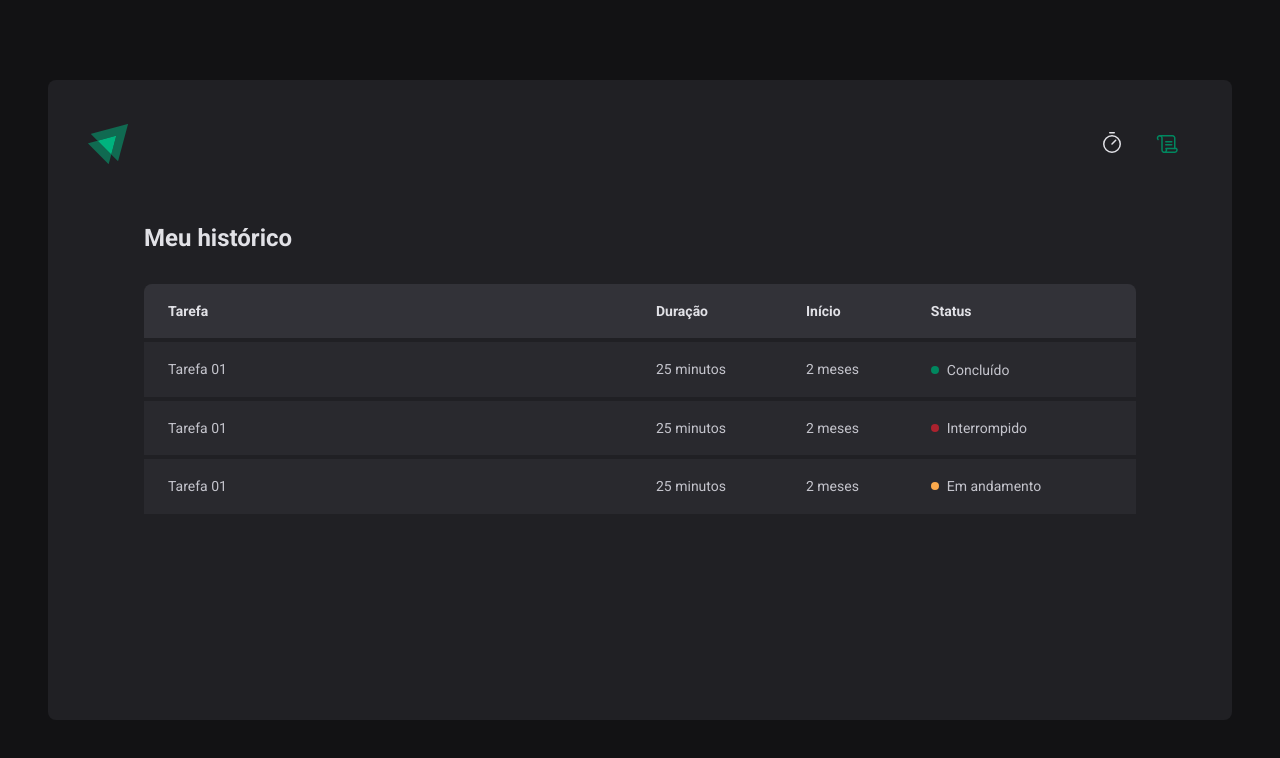
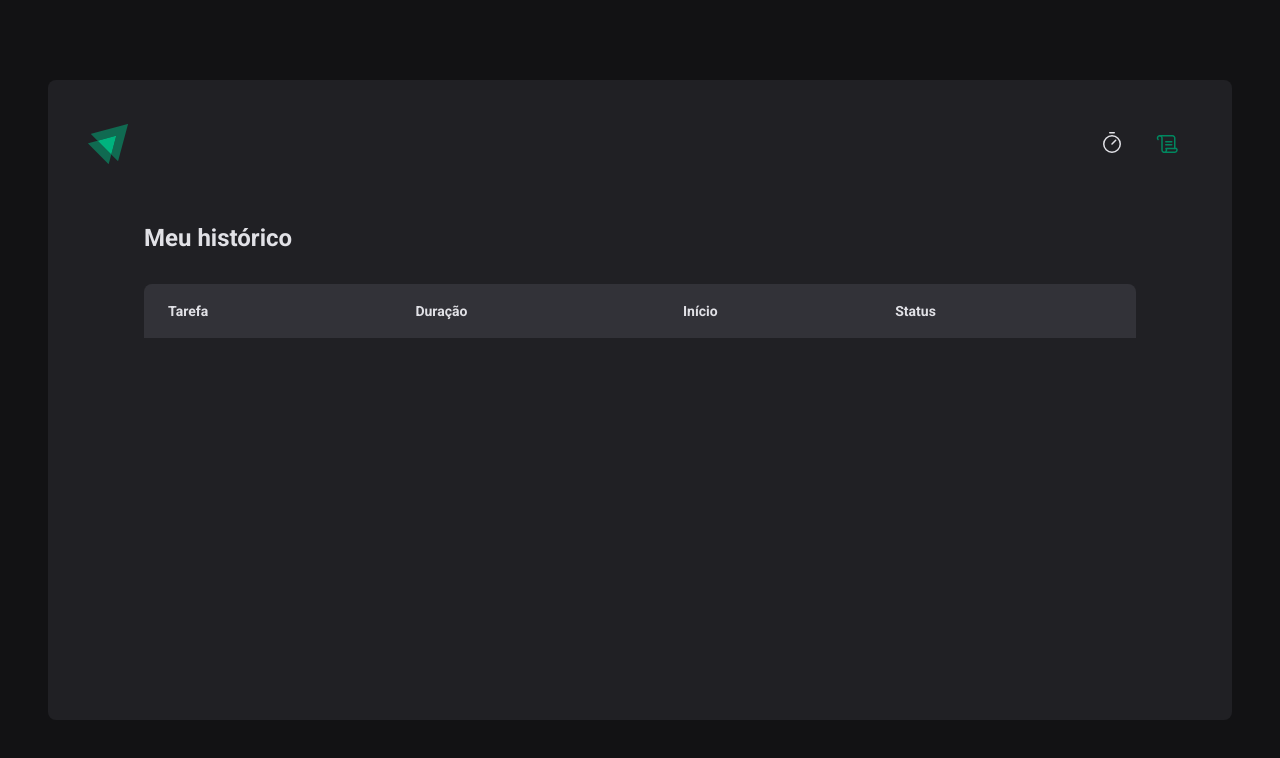
Before and after one commit to JustSpica/ignite-timer, a React (Vite) app: page /history in a window 1280 px wide. Shown: the top 758 px of the page. Built offline with nearby package versions, Linux system fonts and the light colour scheme.

Commit message:
feat: list cycles in the history page

```diff
--- a/src/context/CycleContext.tsx
+++ b/src/context/CycleContext.tsx
@@ -15,6 +15,7 @@ export interface NewCycleFormData {
 }
 
 interface CyclesContextProps {
+  cycles: CycleProps[];
   activeCycle: CycleProps | undefined;
   activeCycleId: string | null;
   secondsPassed: number;
@@ -70,7 +71,7 @@ export function CyclesProvider({ children }: CyclesProviderProps) {
   }
 
   function createNewCycle(data: NewCycleFormData) {
-    const duration = data.minutesAmount;
+    const duration = data.minutesAmount * 60;
 
     const newCycle: CycleProps = {
       id: String(Date.now()),
@@ -87,6 +88,7 @@ export function CyclesProvider({ children }: CyclesProviderProps) {
   return (
     <CyclesContext.Provider
       value={{
+        cycles,
         activeCycle,
         activeCycleId,
         secondsPassed,
--- a/src/pages/History/index.tsx
+++ b/src/pages/History/index.tsx
@@ -1,8 +1,14 @@
 import React from "react";
+import { formatDistanceToNow, secondsToMinutes } from "date-fns";
+import { ptBR } from "date-fns/locale";
+
+import { useCycles } from "context/CycleContext";
 
 import { HistoryRoot, HistoryContainerList, Status } from "./styles";
 
 export function History() {
+  const { cycles } = useCycles();
+
   return (
     <HistoryRoot>
       <h1>Meu histórico</h1>
@@ -18,30 +24,29 @@ export function History() {
             </tr>
           </thead>
           <tbody>
-            <tr>
-              <td>Tarefa 01</td>
-              <td>25 minutos</td>
-              <td>2 meses</td>
-              <td>
-                <Status statusColor="green">Concluído</Status>
-              </td>
-            </tr>
-            <tr>
-              <td>Tarefa 01</td>
-              <td>25 minutos</td>
-              <td>2 meses</td>
-              <td>
-                <Status statusColor="red">Interrompido</Status>
-              </td>
-            </tr>
-            <tr>
-              <td>Tarefa 01</td>
-              <td>25 minutos</td>
-              <td>2 meses</td>
-              <td>
-                <Status statusColor="yellow">Em andamento</Status>
-              </td>
-            </tr>
+            {cycles.map(cycle => (
+              <tr key={cycle.id}>
+                <td>{cycle.task}</td>
+                <td>{secondsToMinutes(cycle.duration)} minutos</td>
+                <td>
+                  {formatDistanceToNow(cycle.startDate, {
+                    addSuffix: true,
+                    locale: ptBR,
+                  })}
+                </td>
+                <td>
+                  {cycle.finishedDate && (
+                    <Status statusColor="green">Concluído</Status>
+                  )}
+                  {cycle.interruptedDate && (
+                    <Status statusColor="red">Interrompido</Status>
+                  )}
+                  {!cycle.finishedDate && !cycle.interruptedDate && (
+                    <Status statusColor="yellow">Em andamento</Status>
+                  )}
+                </td>
+              </tr>
+            ))}
           </tbody>
         </table>
       </HistoryContainerList>
```
